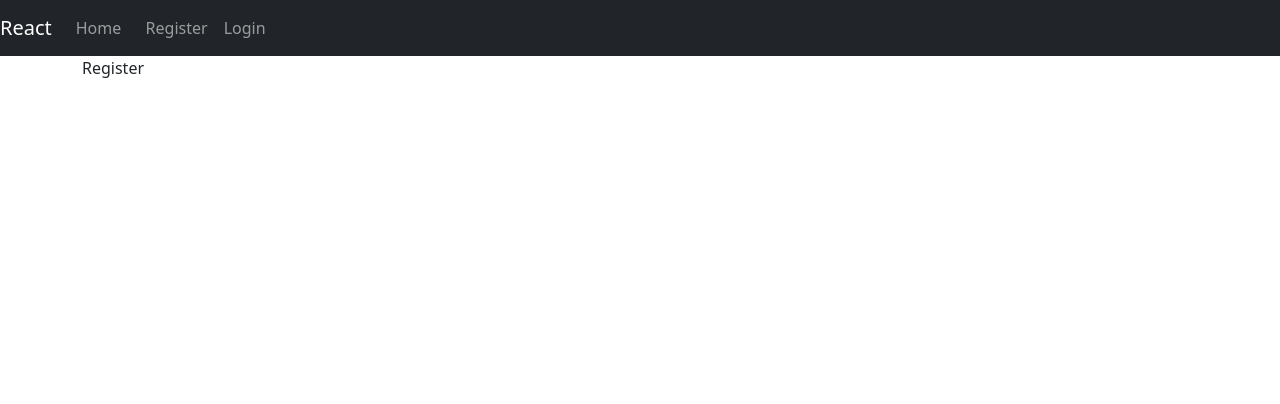
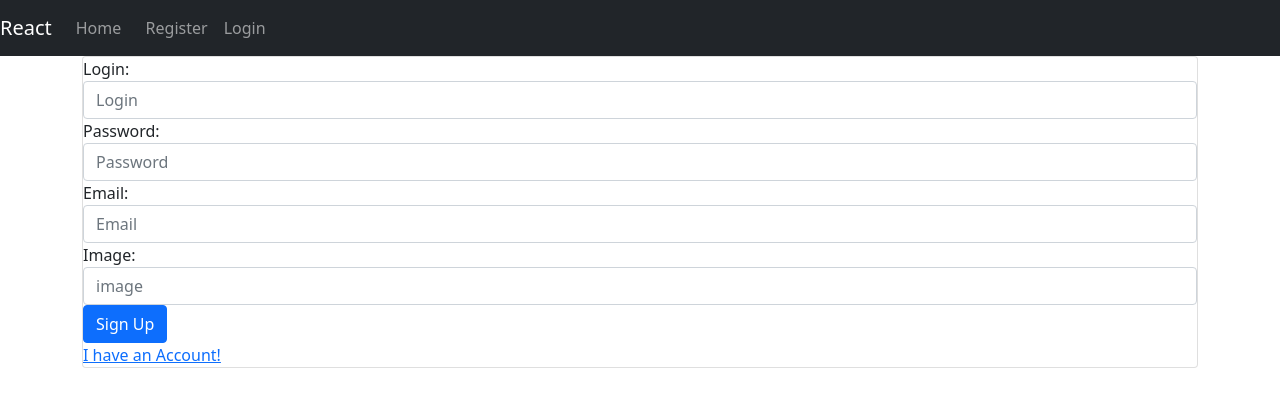
Before and after one commit to kingachwaleba/expense-management-system, a React (Create React App) app in the folder frontend/: page /register in a window 1280 px wide. Shown: the top 404 px of the page. Built offline with nearby package versions, Linux system fonts and the light colour scheme.

Commit message:
Create a register page implementation

```diff
--- a/frontend/src/pages/register/RegisterPage.jsx
+++ b/frontend/src/pages/register/RegisterPage.jsx
@@ -1,16 +1,154 @@
 import React from 'react';
+import UserService from '../../services/user.service';
+import {User} from '../../models/user';
 
 class RegisterPage extends React.Component {
 
     constructor(props, context) {
         super(props, context);
+
+        if (UserService.currentUserValue) {
+            this.props.history.push('/home');
+        }
+
+        this.state = {
+            user: new User('', '', '', '', ''),
+            submitted: false,
+            loading: false,
+            errorMessage: '',
+        };
+    }
+
+    handleChange(e) {
+        var {name, value} = e.target;
+        var user = this.state.user;
+
+        user[name] = value;
+        this.setState({user: user});
+    }
+
+    handleRegister(e) {
+        e.preventDefault();
+        this.setState({submitted: true});
+        const {user} = this.state;
+
+        //validate form
+        if (!user.login || !user.password || !user.email || !user.image) {
+            return;
+        }
+
+        this.setState(({loading: true}));
+        UserService.register(user)
+            .then(data => {
+                    this.props.history.push('/login');
+                },
+                error => {
+                    if (error && error.response && error.response.status === 409) {
+                        this.setState({
+                            errorMessage: 'This login is not available.',
+                            loading: false,
+                        });
+                    } else {
+                        this.setState({
+                            errorMessage: 'Unexpected error occurred.',
+                            loading: false,
+                        });
+                    }
+                });
     }
 
     render() {
+        const {user, submitted, loading, errorMessage} = this.state;
         return (
-            <div>Register</div>
+            <div className="register-page">
+                <div className="card">
+                    <div className="header-container">
+                        <i className="fa fa-user"/>
+                    </div>
+
+                    {errorMessage &&
+                    <div className="alert alert-danger" role="alert">
+                        {errorMessage}
+                    </div>
+                    }
+
+                    <form
+                        name="form"
+                        onSubmit={(e) => this.handleRegister(e)}
+                        noValidate
+                        className={submitted ? 'was-validated' : ''}>
+                        <div className={'form-group'}>
+                            <label htmlFor="login">Login: </label>
+                            <input
+                                type="text"
+                                className="form-control"
+                                name="login"
+                                placeholder="Login"
+                                required
+                                value={user.login}
+                                onChange={(e) => this.handleChange(e)}/>
+                            <div className="invalid-feedback">
+                                A valid login is required.
+                            </div>
+                        </div>
+
+                        <div className={'form-group'}>
+                            <label htmlFor="Password">Password: </label>
+                            <input
+                                type="password"
+                                className="form-control"
+                                name="password"
+                                placeholder="Password"
+                                required
+                                value={user.password}
+                                onChange={(e) => this.handleChange(e)}/>
+                            <div className="invalid-feedback">
+                                Password is required.
+                            </div>
+                        </div>
+
+                        <div className={'form-group'}>
+                            <label htmlFor="email">Email: </label>
+                            <input
+                                type="text"
+                                className="form-control"
+                                name="email"
+                                placeholder="Email"
+                                required
+                                value={user.email}
+                                onChange={(e) => this.handleChange(e)}/>
+                            <div className="invalid-feedback">
+                                A valid email is required.
+                            </div>
+                        </div>
+
+                        <div className={'form-group'}>
+                            <label htmlFor="image">Image: </label>
+                            <input
+                                type="text"
+                                className="form-control"
+                                name="image"
+                                placeholder="image"
+                                required
+                                value={user.image}
+                                onChange={(e) => this.handleChange(e)}/>
+                            <div className="invalid-feedback">
+                                A valid image is required.
+                            </div>
+                        </div>
+
+                        <button
+                            className="btn btn-primary btn-block"
+                            onClick={() => this.setState({submitted: true})}
+                            disabled={loading}>
+                            Sign Up
+                        </button>
+                    </form>
+                    <a href="/login" className="card-link">I have an Account!</a>
+                </div>
+            </div>
         );
     }
 }
 
-export { RegisterPage };
+export {RegisterPage};
```
